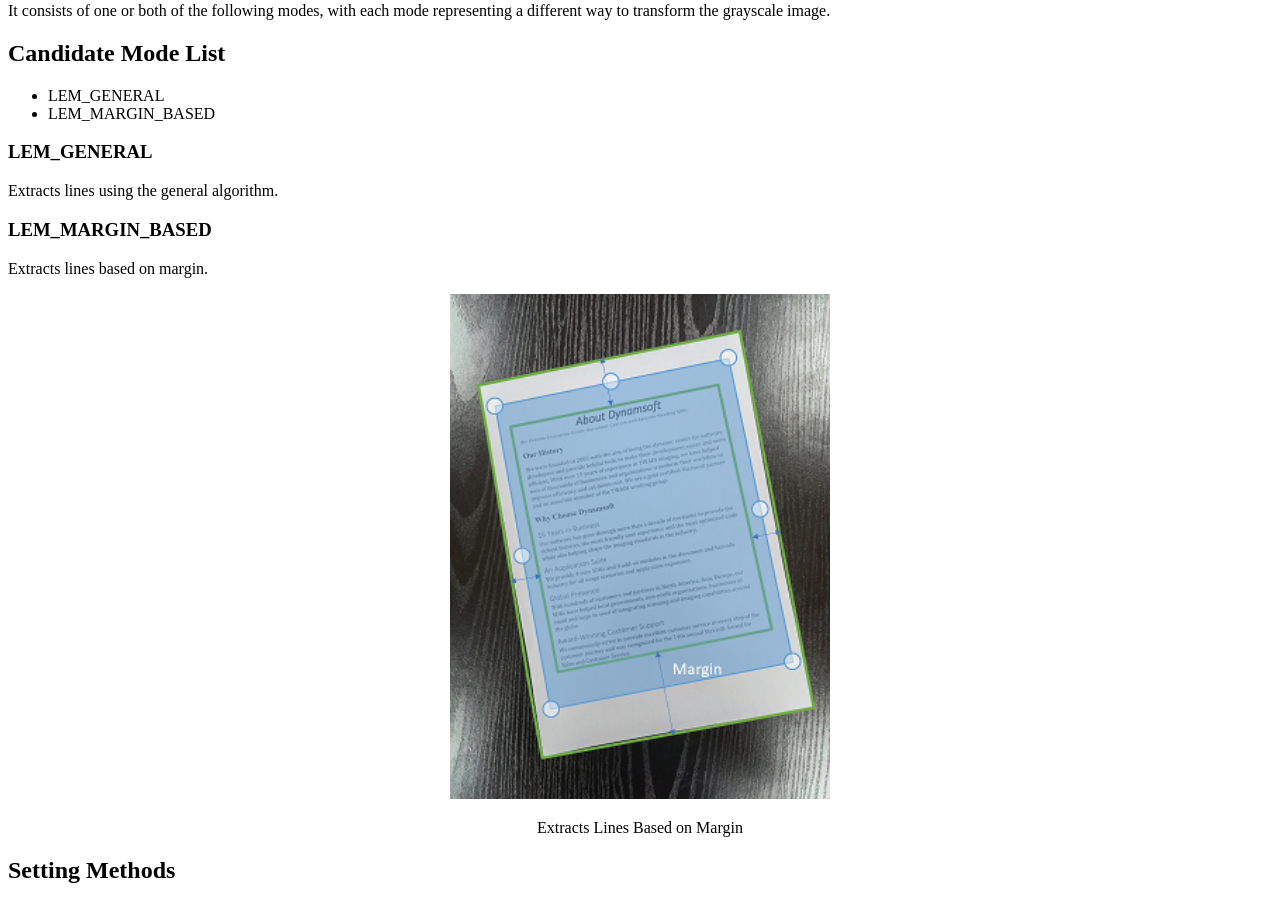
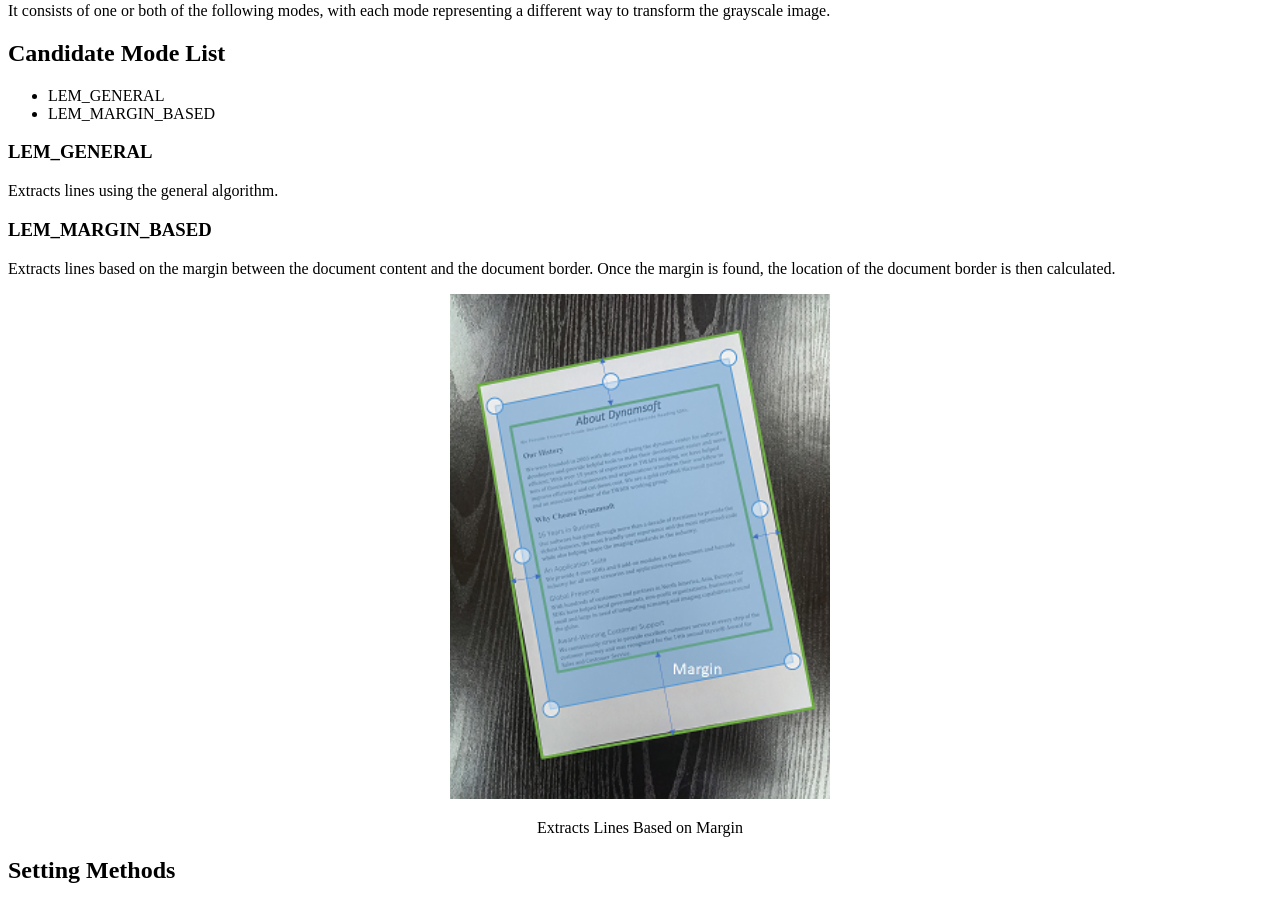
Before and after one commit to dynamsoft-docs/document-normalizer-docs, a Jekyll site: the page built from parameters/reference/line-extraction-modes.md, in a window 1280 px wide and 900 px high, scrolled down 659 px. Built offline with Jekyll 4.4.1, drawn with Linux system fonts in a browser that asks for light colours.

Commit message:
Some minor updates to parameters

```diff
--- a/parameters/reference/line-extraction-modes.md
+++ b/parameters/reference/line-extraction-modes.md
@@ -22,7 +22,7 @@ Extracts lines using the general algorithm.
 
 ### LEM_MARGIN_BASED
 
-Extracts lines based on margin.
+Extracts lines based on the margin between the document content and the document border. Once the margin is found, the location of the document border is then calculated.
 
 <div align="center">
    <p><img src="assets/margin.png" width="30%" alt="margin"></p>
```
Also changed, not shown: parameters/reference/page-size.md (+1 -1 lines).
